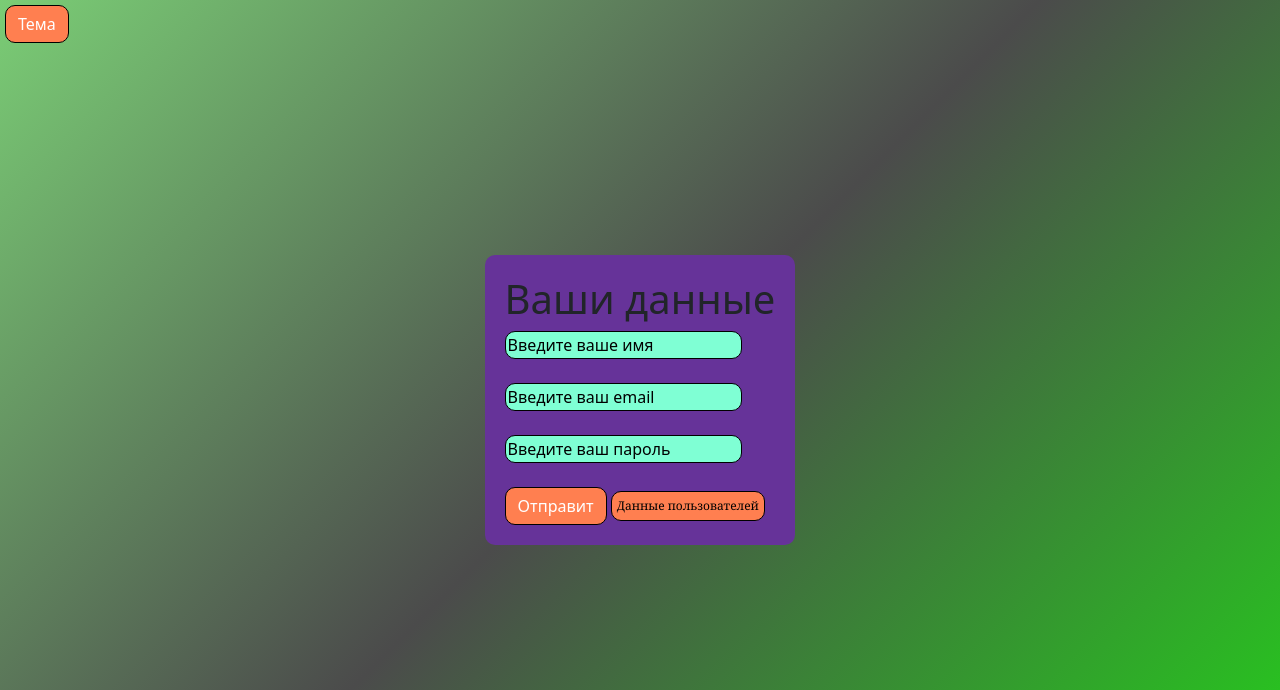
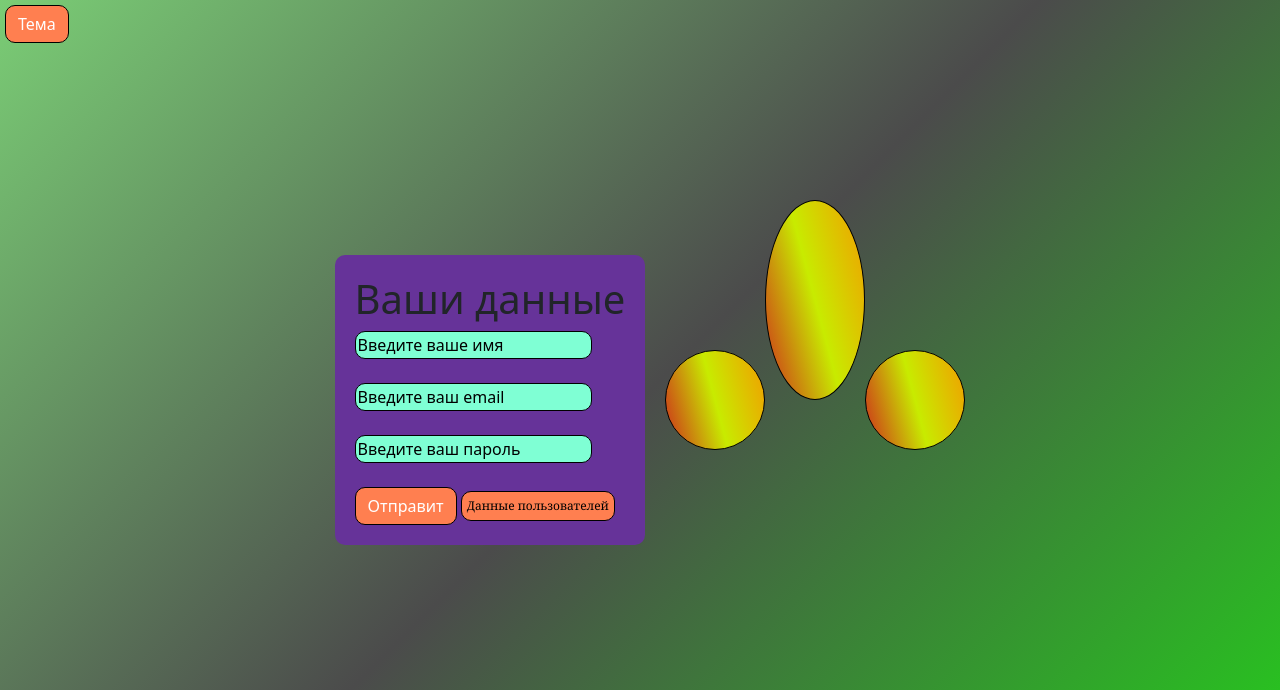
Before and after one commit to Merixion/my-site, a Flask app: page / in a window 1280 px wide. Shown: the top 690 px of the page. Run offline with Flask 3, Linux system fonts and the light colour scheme.

Commit message:
Фигуры

```diff
--- a/static/style.css
+++ b/static/style.css
@@ -61,3 +61,20 @@ input::placeholder{
 button:hover{
   background-color: #ee5d29;
 }
+
+.cycle{
+  height: 100px;
+  width: 100px;
+  border: 1px solid black;
+  border-radius: 50%;
+  background: linear-gradient(75deg, #cd2b1c, #c8eb00,#f29d00);
+}
+
+.rectangle{
+  height: 200px;
+  width: 100px;
+  border: 1px solid black;
+  border-radius: 50%;
+  background: linear-gradient(75deg, #cd2b1c, #c8eb00,#f29d00);
+  transform: translateY(-100px);
+}
--- a/templates/index.html
+++ b/templates/index.html
@@ -4,13 +4,19 @@
 		<meta charset="UTF-8" />
 		<meta name="viewport" content="width=device-width, initial-scale=1.0" />
 		<title>Document</title>
-		<link href="https://cdn.jsdelivr.net/npm/bootstrap@5.3.3/dist/css/bootstrap.min.css" rel="stylesheet">
-		<link rel="stylesheet" href="{{ url_for('static', filename='style.css') }}" />
+		<link
+			href="https://cdn.jsdelivr.net/npm/bootstrap@5.3.3/dist/css/bootstrap.min.css"
+			rel="stylesheet"
+		/>
+		<link
+			rel="stylesheet"
+			href="{{ url_for('static', filename='style.css') }}"
+		/>
 	</head>
 	<body>
 		<button class="btn btn-primary" id="theme">Тема</button>
 
-		<div class = 'containir'>
+		<div class="containir">
 			<form method="post">
 				<h1>Ваши данные</h1>
 				<input
@@ -32,6 +38,10 @@
 				<a href="/all_result" class="btn-link">Данные пользователей</a>
 			</form>
 		</div>
+
+		<div class="cycle"></div>
+		<div class="rectangle"></div>
+		<div class="cycle" id="cycle2"></div>
 		<script src="{{ url_for('static', filename = 'script.js') }}"></script>
 	</body>
 </html>
```
Lines whose indentation alone changed are shown as unchanged.
